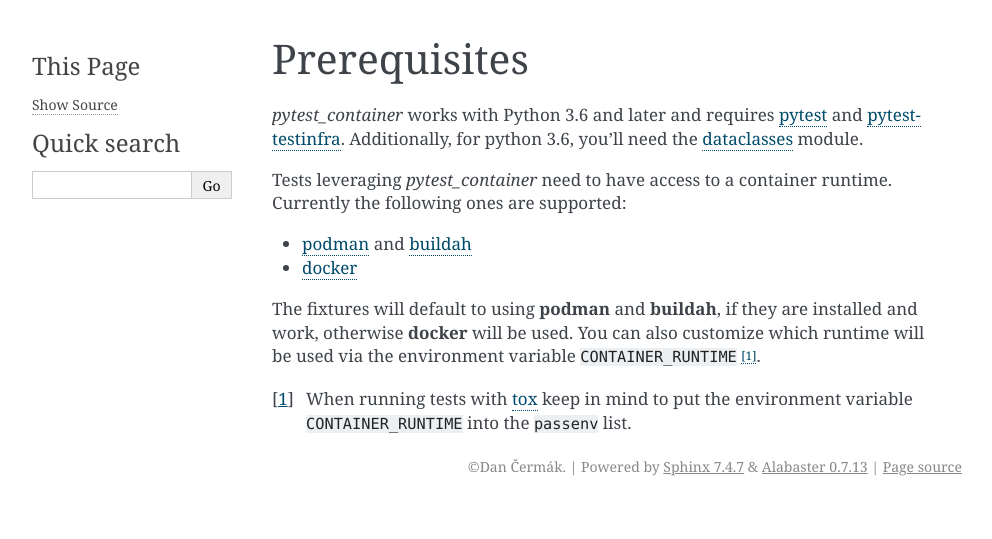
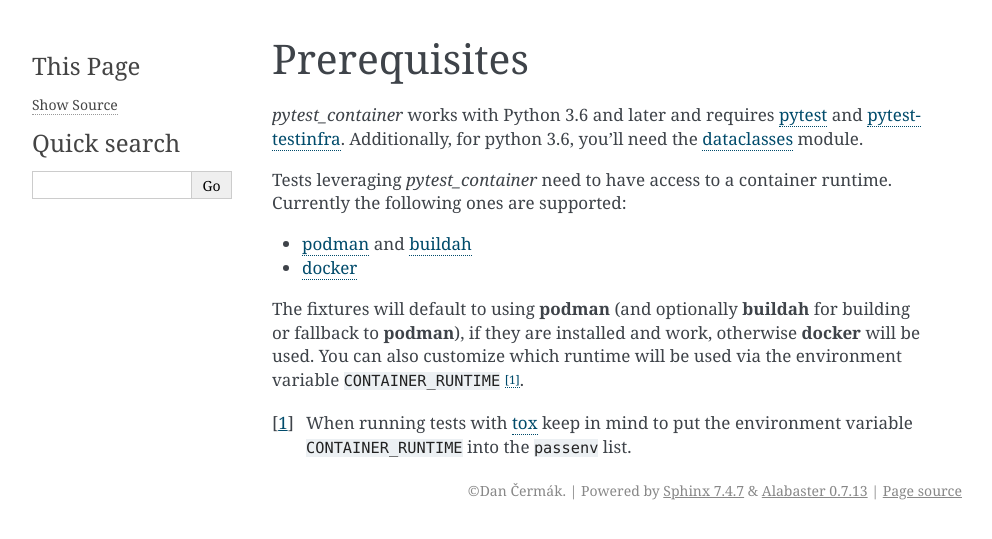
Before and after one commit to dcermak/pytest_container, a Sphinx documentation site: the page built from source/prerequisites.rst, in a window 1280 px wide. Shown: the top 539 px of the page, without its empty margins (148-1140 px from the left). Built offline with Sphinx 7.4.7, drawn with Linux system fonts in a browser that asks for light colours.

```diff
--- a/source/prerequisites.rst
+++ b/source/prerequisites.rst
@@ -14,9 +14,10 @@ runtime. Currently the following ones are supported:
 
 .. _runtime selection rules:
 
-The fixtures will default to using :command:`podman` and :command:`buildah`, if
-they are installed and work, otherwise :command:`docker` will be used. You can
-also customize which runtime will be used via the environment variable
+The fixtures will default to using :command:`podman` (and optionally
+:command:`buildah` for building or fallback to :command:`podman`), if they are
+installed and work, otherwise :command:`docker` will be used. You can also
+customize which runtime will be used via the environment variable
 ``CONTAINER_RUNTIME`` [#]_.
 
 .. [#] When running tests with `tox <http://tox.readthedocs.org/>`_ keep in mind
```
